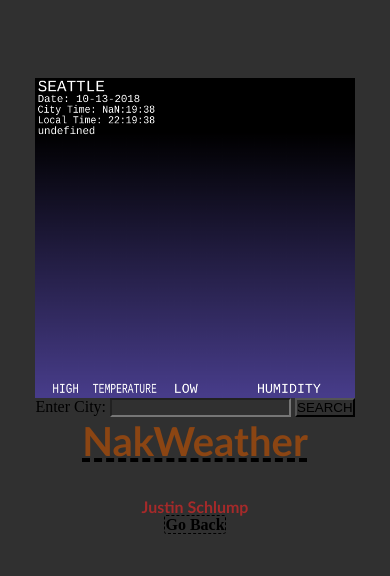
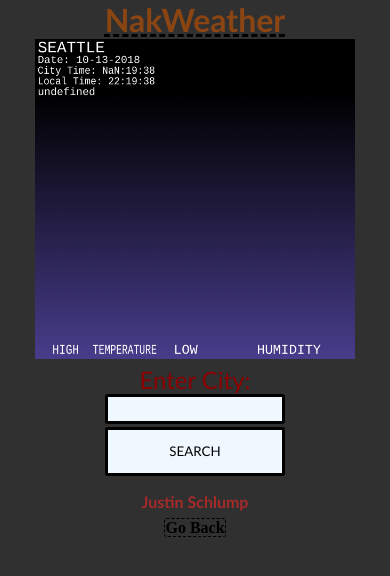
Before and after one commit to nak1411/nakweather, a plain HTML site: page index.html in a window 390 px wide. Drawn offline with Linux system fonts and the light colour scheme; no server answers.

Commit message:
Responsive styling

```diff
--- a/css/styles.css
+++ b/css/styles.css
@@ -3,13 +3,44 @@
   padding: 0;
   background-color: #303030;
   text-align: center;
+  justify-content: center;
 }
 
 #game {
-  cursor: none;
-  display: block;
-  margin: auto;
-  margin-top: 20%;
+  width: 50em;
+}
+
+#city-form {
+  margin-top: .5em;
+  font-size: 2em;
+  color: darkred;
+  font-family: 'Trebuchet MS', 'Lucida Sans Unicode', 'Lucida Grande', 'Lucida Sans', Arial, sans-serif;
+}
+
+#city-field {
+  outline: none;
+  vertical-align: middle;
+  padding: 1em;
+  background-color: aliceblue;
+  border: black solid;
+  border-radius: .5em;
+  font-family: 'Trebuchet MS', 'Lucida Sans Unicode', 'Lucida Grande', 'Lucida Sans', Arial, sans-serif;
+}
+
+#city-search {
+  outline: none;
+  vertical-align: middle;
+  padding: 1em;
+  background-color: aliceblue;
+  border: black solid;
+  border-radius: .5em;
+  font-family: 'Trebuchet MS', 'Lucida Sans Unicode', 'Lucida Grande', 'Lucida Sans', Arial, sans-serif;
+}
+
+#city-search:active {
+  background-color: lightslategray;
+  border: white solid;
+
 }
 
 #title {
@@ -20,7 +51,8 @@
 }
 
 #nak {
-  padding-top: 2em;
+  padding-top: 1em;
+  padding-bottom: .5em;
   font-size: 1.5em;
   color: brown;
   font-family: 'Trebuchet MS', 'Lucida Sans Unicode', 'Lucida Grande', 'Lucida Sans', Arial, sans-serif;
@@ -35,13 +67,14 @@
   border-radius: .15em;
 }
 
-@media (max-width: 650px) {
+@media (max-width: 800px) {
+
   #game {
-    width: 20em;
+    width: 30em;
   }
 
   #title {
-    font-size: 2.5em;
+    font-size: 2em;
   }
 
   #nak {
@@ -51,9 +84,61 @@
   #gohome {
     font-size: 1em;
   }
+
+  #city-form {
+    margin-top: .3em;
+    font-size: 2em;
+  }
+
+  #city-field {
+    padding: .5em;
+    border-radius: .2em;
+  }
+
+  #city-search {
+    padding: .5em;
+    border-radius: .2em;
+  }
+}
+
+@media (max-width: 500px) {
+
+  #game {
+    width: 20em;
+  }
+
+  #title {
+    font-size: 2em;
+  }
+
+  #nak {
+    font-size: 1em;
+  }
+
+  #gohome {
+    font-size: 1em;
+  }
+
+  #city-form {
+    display: grid;
+    margin-top: .1em;
+    font-size: 1.5em;
+  }
+
+  #city-field {
+    padding: .3em;
+    border-radius: .2em;
+  }
+
+  #city-search {
+    margin-top: .2em;
+    padding: 1em;
+    border-radius: .2em;
+  }
 }
 
 @media (max-width: 350px) {
+
   #game {
     width: 15em;
   }
@@ -69,4 +154,21 @@
   #gohome {
     font-size: .5em;
   }
+
+  #city-form {
+    display: grid;
+    margin-top: .1em;
+    font-size: 1.5em;
+  }
+
+  #city-field {
+    padding: .3em;
+    border-radius: .2em;
+  }
+
+  #city-search {
+    margin-top: .2em;
+    padding: 1em;
+    border-radius: .2em;
+  }
 }
--- a/index.html
+++ b/index.html
@@ -11,13 +11,13 @@
 </head>
 
 <body>
+    <h1 id="title">NakWeather</h1>
     <canvas id="game" width="600" height="600"></canvas>
     <div>
         <form id="city-form">
             Enter City: <input type="text" id="city-field">
             <input type="submit" id="city-search" value="SEARCH">
         </form>
-        <h1 id="title">NakWeather</h1>
         <h1 id="nak">Justin Schlump</h1>
         <a id="gohome" href="/index.html">Go Back</a>
     </div>
--- a/js/Main.js
+++ b/js/Main.js
@@ -29,7 +29,6 @@ let barScale = 15;
 let barWidth = 150;
 let barPaddingX = 20;
 let textPaddingX = 50;
-let textPaddingY = 25;
 let barNamePadding = 10;
 let currentGradient;
 let dayGradient;
@@ -48,6 +47,7 @@ let utcOff;
 document.getElementById("city-form").addEventListener("submit", function (e) {
     e.preventDefault();
     city = document.getElementById("city-field").value;
+    document.getElementById("city-field").value = '';
     data = new Data(city);
     data.weather.then(function (result) {
         temp = result.temp;
@@ -141,22 +141,22 @@ const render = () => {
      **/
 
     //MAX GRADIENT
-    let maxGradient = context.createLinearGradient(0, screenHeight, 0, 10);
+    let maxGradient = context.createLinearGradient(0, screenHeight, 0, 100);
     maxGradient.addColorStop(0, "black");
     maxGradient.addColorStop(1, "red");
 
     //MIN GRADIENT
-    let minGradient = context.createLinearGradient(0, screenHeight, 0, 10);
+    let minGradient = context.createLinearGradient(0, screenHeight, 0, 100);
     minGradient.addColorStop(0, "black");
     minGradient.addColorStop(1, "cyan");
 
     //TEMP GRADIENT
-    let tempGradient = context.createLinearGradient(0, screenHeight, 0, 10);
+    let tempGradient = context.createLinearGradient(0, screenHeight, 0, 100);
     tempGradient.addColorStop(0, "black");
     tempGradient.addColorStop(1, "orange");
 
     //HUMIDITY GRADIENT
-    let humGradient = context.createLinearGradient(0, screenHeight, 0, 60);
+    let humGradient = context.createLinearGradient(0, screenHeight, 0, 100);
     humGradient.addColorStop(0, "black");
     humGradient.addColorStop(1, "green");
 
@@ -183,7 +183,7 @@ const render = () => {
     //MAXTEMP
     context.fillStyle = 'black';
     context.font = 'normal bold 30px Courier';
-    context.fillText(`${convert(tempScale, maxTemp)}°`, barPaddingX + (textPaddingX / 4), (screenHeight - convert(tempScale, maxTemp) * barScale) + textPaddingY, 50);
+    context.fillText(`${convert(tempScale, maxTemp)}°`, barPaddingX + (textPaddingX / 4), (screenHeight - convert(tempScale, maxTemp) * barScale), 50);
 
     //MAXTEMP NAME
     context.fillStyle = 'white';
@@ -193,7 +193,7 @@ const render = () => {
     //MINTEMP
     context.fillStyle = 'black';
     context.font = 'normal bold 30px Courier';
-    context.fillText(`${convert(tempScale, minTemp)}°`, (textPaddingX * 2.2) + barWidth, (screenHeight - convert(tempScale, minTemp) * barScale) + textPaddingY, 50);
+    context.fillText(`${convert(tempScale, minTemp)}°`, (textPaddingX * 2.2) + barWidth, (screenHeight - convert(tempScale, minTemp) * barScale), 50);
 
     //MINTEMP NAME
     context.fillStyle = 'white';
@@ -203,7 +203,7 @@ const render = () => {
     //TEMP
     context.fillStyle = 'black';
     context.font = 'normal bold 30px Courier';
-    context.fillText(`${convert(tempScale, temp)}°`, (barWidth / 2) + barPaddingX + textPaddingX, (screenHeight - convert(tempScale, temp) * barScale) + textPaddingY, 50);
+    context.fillText(`${convert(tempScale, temp)}°`, (barWidth / 2) + barPaddingX + textPaddingX, (screenHeight - convert(tempScale, temp) * barScale), 50);
 
     //TEMP NAME
     context.fillStyle = 'white';
@@ -213,7 +213,7 @@ const render = () => {
     //HUMIDITY
     context.fillStyle = 'black';
     context.font = 'normal bold 30px Courier';
-    context.fillText(`${humidity}%`, barPaddingX * 20 + textPaddingX, (screenHeight - humidity * humidityScale) + textPaddingY, 50);
+    context.fillText(`${humidity}%`, barPaddingX * 20 + textPaddingX, (screenHeight - humidity * humidityScale), 50);
 
     //HUMIDITY NAME
     context.fillStyle = 'white';
@@ -258,9 +258,6 @@ const update = () => {
     } else {
         currentGradient = dayGradient;
     }
-
-
-
 }
 
 // ENTRY POINT
```
